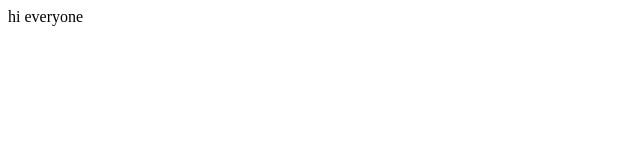
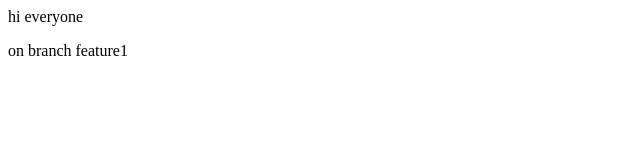
Before and after one commit to MridulNikhanj/local_repo, a plain HTML site: page index.html in a window 1280 px wide. Shown: the whole page, without its empty margins (0-640 px from the left). Drawn offline with Linux system fonts and the light colour scheme.

Commit message:
added new branch

```diff
--- a/index.html
+++ b/index.html
@@ -1,3 +1,5 @@
 <p>
     hi everyone
 </p>
+
+<p>on branch feature1</p>
```
